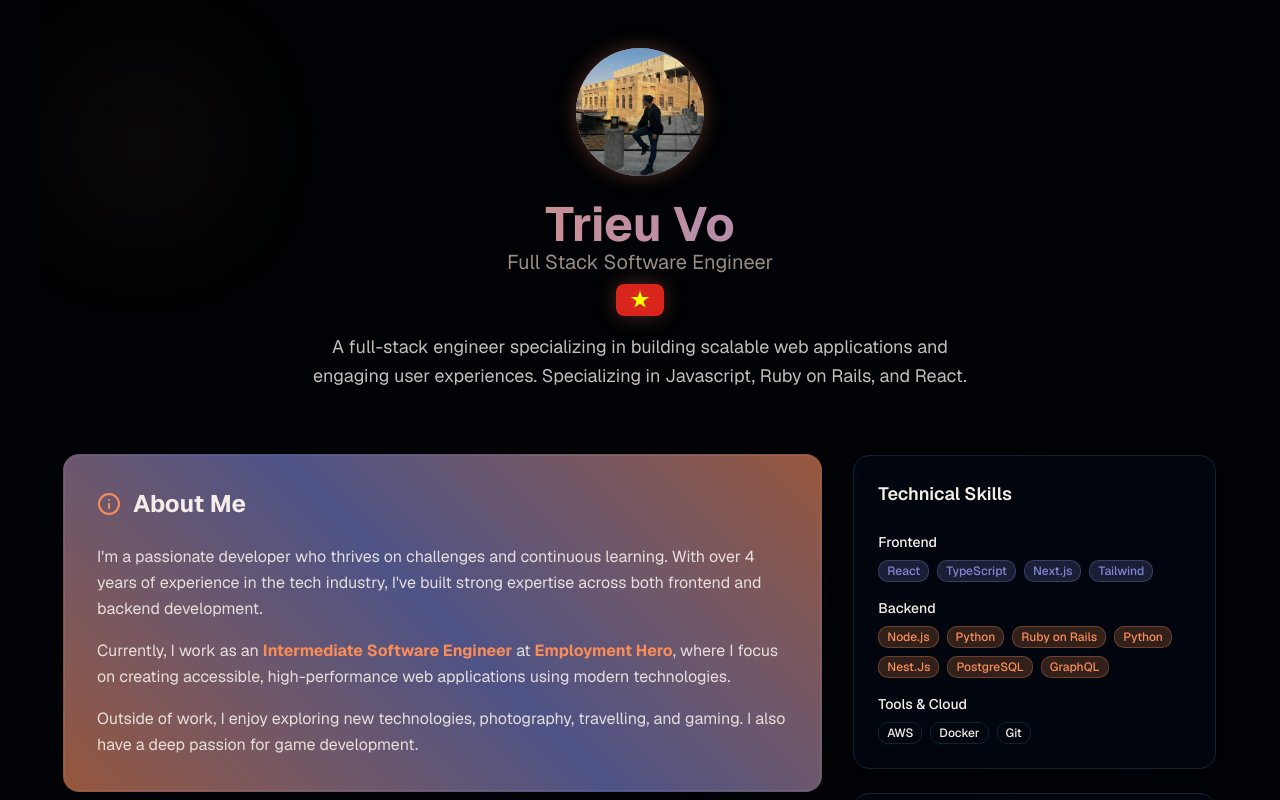
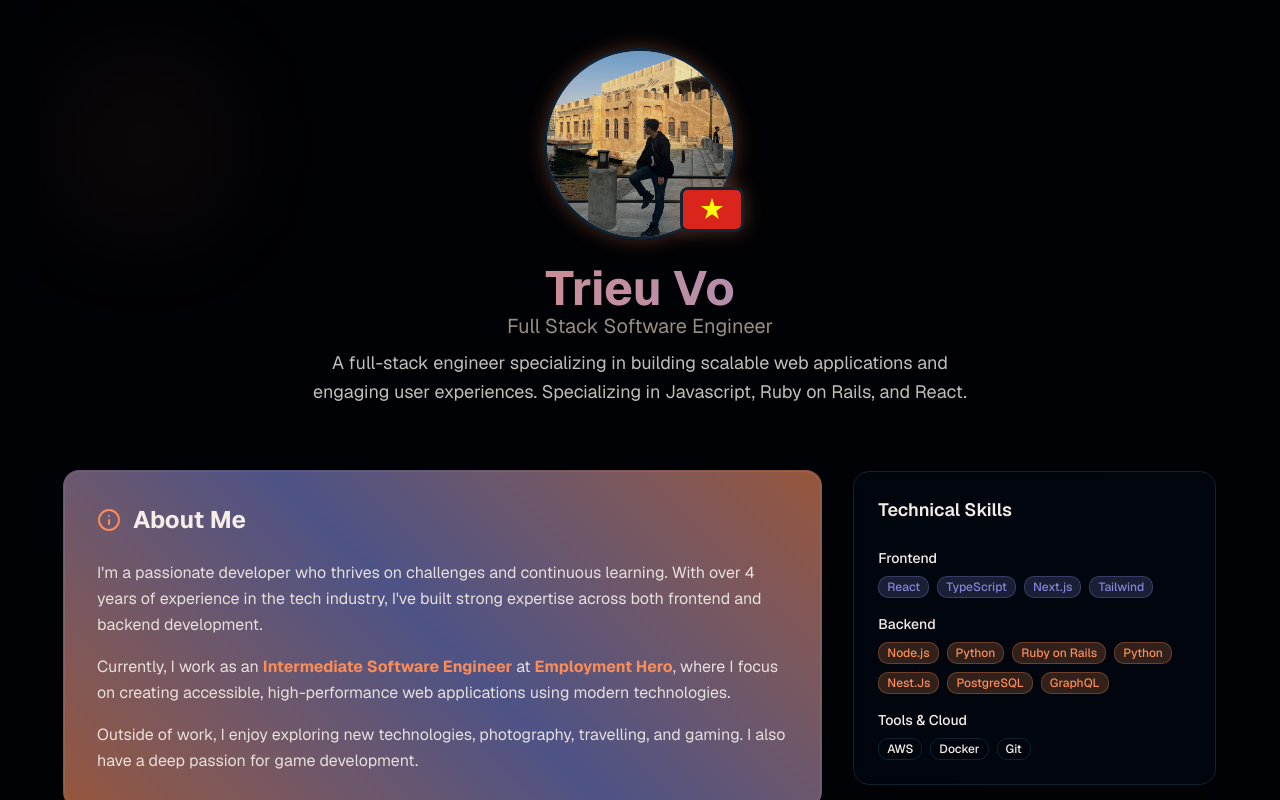
Before and after one commit to vominhtrieu/trieu-vo-portfolio, a Next.js app: page / in a window 1280 px wide. Shown: the top 800 px of the page. Built offline with nearby package versions, Linux system fonts and the light colour scheme.

Commit message:
Add a bit style

```diff
--- a/app/page.tsx
+++ b/app/page.tsx
@@ -22,17 +22,15 @@ export default function Portfolio() {
         {/* Header Section */}
         <header className="text-center mb-16">
           <div className="relative inline-block">
-            <div className="overflow-hidden w-32 h-32 mx-auto mb-6 rounded-full bg-gradient-to-br from-primary to-accent mystical-glow flex items-center justify-center">
-              <img className="w-32 h-32 text-primary-foreground" src="/avatar.jpg" alt="Trieu Vo" />
+            <div className="overflow-hidden w-48 h-48 border-3 mx-auto mb-6 rounded-full bg-gradient-to-br from-primary to-accent mystical-glow flex items-center justify-center">
+              <img className="w-48 h-48 text-primary-foreground" src="/avatar.jpg" alt="Trieu Vo" />
+              <img className="absolute right-[-8px] bottom-8 border-3 shadow-2xl w-16 mx-auto mystical-glow bg-transparent rounded-sm" src="/vietnam-flag.svg" alt="Vietnam Flag" />
             </div>
           </div>
           <h1 className="text-5xl font-bold bg-gradient-to-r from-primary to-accent bg-clip-text text-transparent">
             Trieu Vo
           </h1>
           <p className="text-xl text-muted-foreground mb-2">Full Stack Software Engineer</p>
-          <div>
-          <img className="w-12 mx-auto mb-4 mt-2 mystical-glow bg-transparent rounded-sm" src="/vietnam-flag.svg" alt="Vietnam Flag" />
-          </div>
           <p className="text-lg text-foreground/80 max-w-2xl mx-auto leading-relaxed">
             A full-stack engineer specializing in building scalable web applications and engaging user experiences.
             Specializing in Javascript, Ruby on Rails, and React.
--- a/styles/globals.css
+++ b/styles/globals.css
@@ -2,6 +2,12 @@
 @import 'tw-animate-css';
 
 @custom-variant dark (&:is(.dark *));
+
+body {
+  scrollbar-width: thin;
+  scrollbar-color: var(--ring) var(--background);
+
+}
 
 :root {
   --background: oklch(1 0 0);
```
